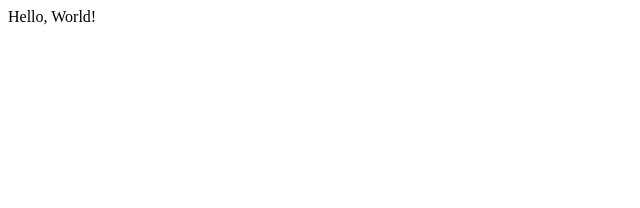
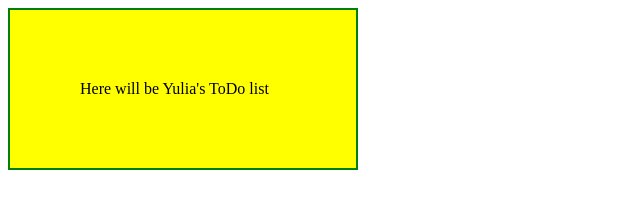
Before and after one commit to IuliiaChumachenko/ToDoList_Lepska, a plain HTML site: page index.html in a window 1280 px wide. Shown: the whole page, without its empty margins (0-640 px from the left). Drawn offline with Linux system fonts and the light colour scheme.

Commit message:
some new changes in master branch

```diff
--- a/index.html
+++ b/index.html
@@ -3,7 +3,7 @@
 <head>
 	<title>29.05.18 - Creation of Git repository</title>
 	<meta charset="utf-8">
-
+	<link rel="stylesheet" type="text/css" href="style.css">
 
 </head>
 <body>
--- a/script.js
+++ b/script.js
@@ -1 +1 @@
-document.getElementById('hello').innerHTML = 'Hello, World!';
+document.getElementById('hello').innerHTML = 'Here will be Yulia\'s ToDo list';
--- /dev/null
+++ b/style.css
@@ -0,0 +1,7 @@
+div {
+	border: 2px solid green;
+	background-color: yellow;
+	padding: 70px;
+	width: 350px;
+	box-sizing: border-box;
+}
```
